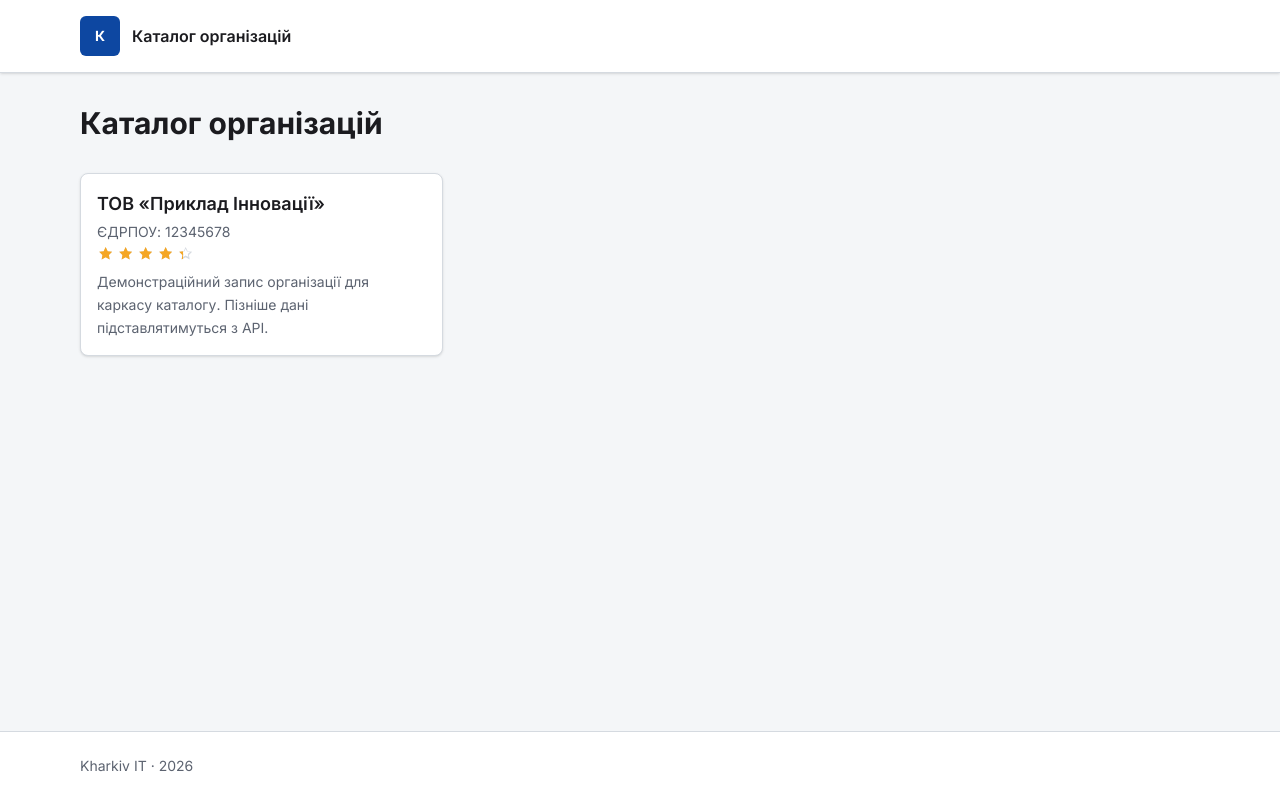
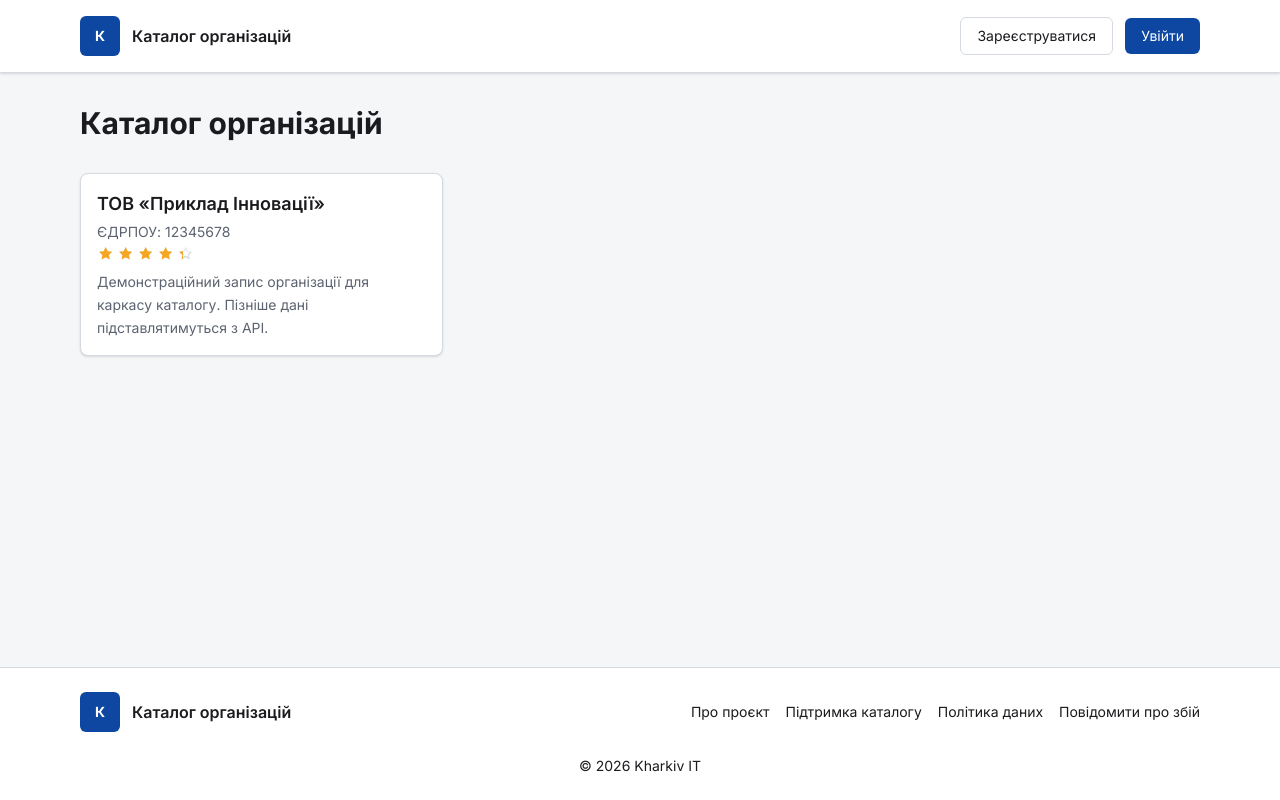
Before and after one commit to RomanMartynyshyn/frontend-organization-catalog, a Next.js app: page / in a window 1280 px wide. Built offline with nearby package versions, Linux system fonts and the light colour scheme.

Commit message:
fix(layout): fix header, footer and global layout structure

```diff
--- a/src/app/layout.tsx
+++ b/src/app/layout.tsx
@@ -19,8 +19,10 @@ export default function RootLayout({
   children: React.ReactNode;
 }>) {
   return (
-    <html lang="uk" className={`${inter.variable} h-full`}>
-      <body className="flex min-h-full flex-col font-sans antialiased">
+    <html lang="uk" className="h-full">
+      <body
+        className={`${inter.className} flex min-h-screen flex-col antialiased`}
+      >
         <Providers>{children}</Providers>
       </body>
     </html>
--- a/src/components/layout/SiteFooter.tsx
+++ b/src/components/layout/SiteFooter.tsx
@@ -1,8 +1,32 @@
+import Link from 'next/link';
+import { routes } from '@/config/routes';
+
 export function SiteFooter() {
   return (
-    <footer className="border-border bg-card text-muted mt-auto border-t text-sm">
+    <footer className="border-border bg-card mt-auto border-t">
       <div className="mx-auto max-w-6xl px-4 py-6">
-        <p>Kharkiv IT · {new Date().getFullYear()}</p>
+        <div className="flex flex-col gap-6 md:flex-row md:items-center md:justify-between">
+          <Link href={routes.home} className="flex items-center gap-3">
+            <span className="bg-primary text-primary-foreground flex h-10 w-10 items-center justify-center rounded-md text-sm font-bold">
+              К
+            </span>
+
+            <span className="text-foreground text-base font-semibold">
+              Каталог організацій
+            </span>
+          </Link>
+
+          <nav className="flex flex-wrap justify-center gap-4 text-sm md:justify-end">
+            <Link href="/about">Про проєкт</Link>
+            <Link href="/support">Підтримка каталогу</Link>
+            <Link href="/privacy">Політика даних</Link>
+            <Link href="/report">Повідомити про збій</Link>
+          </nav>
+        </div>
+
+        <p className="text-muted-foreground mt-6 text-center text-sm">
+          © {new Date().getFullYear()} Kharkiv IT
+        </p>
       </div>
     </footer>
   );
--- a/src/components/layout/SiteHeader.tsx
+++ b/src/components/layout/SiteHeader.tsx
@@ -4,18 +4,35 @@ import { routes } from '@/config/routes';
 export function SiteHeader() {
   return (
     <header className="border-border bg-card border-b shadow-sm">
-      <div className="mx-auto flex max-w-6xl items-center gap-4 px-4 py-4">
+      <div className="mx-auto flex max-w-6xl items-center justify-between px-4 py-4">
         <Link
           href={routes.home}
           className="focus-visible:outline-ring flex items-center gap-3 focus-visible:outline focus-visible:outline-2 focus-visible:outline-offset-2"
         >
-          <span className="bg-primary text-primary-foreground flex h-10 w-10 shrink-0 items-center justify-center rounded-md text-sm font-bold">
+          <span className="bg-primary text-primary-foreground flex h-10 w-10 items-center justify-center rounded-md text-sm font-bold">
             К
           </span>
+
           <span className="text-foreground text-base font-semibold">
             Каталог організацій
           </span>
         </Link>
+
+        <div className="flex items-center gap-3">
+          <Link
+            href={routes.register}
+            className="border-border hover:bg-muted rounded-md border px-4 py-2 text-sm transition-colors"
+          >
+            Зареєструватися
+          </Link>
+
+          <Link
+            href={routes.login}
+            className="bg-primary text-primary-foreground rounded-md px-4 py-2 text-sm"
+          >
+            Увійти
+          </Link>
+        </div>
       </div>
     </header>
   );
--- a/src/config/routes.ts
+++ b/src/config/routes.ts
@@ -1,4 +1,7 @@
 export const routes = {
   home: '/',
+  login: '/login',
+  register: '/register',
+
   company: (slug: string) => `/companies/${slug}` as const,
 } as const;
```
Also changed, not shown: 1 other file (tests, documents, lock files or other folders).
